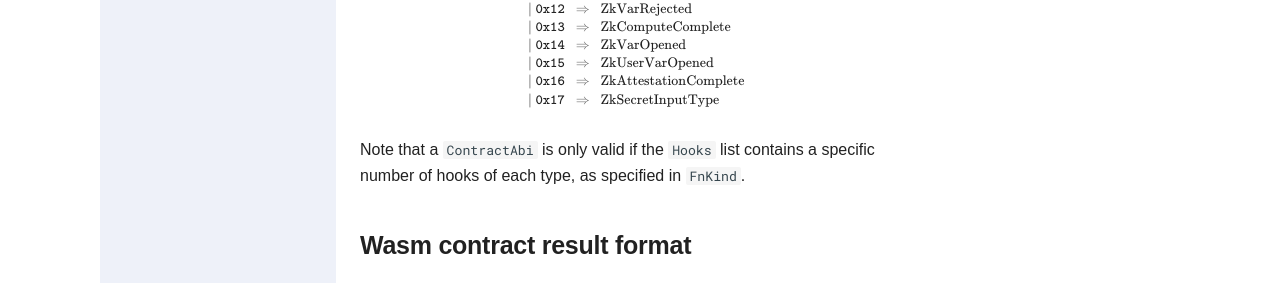
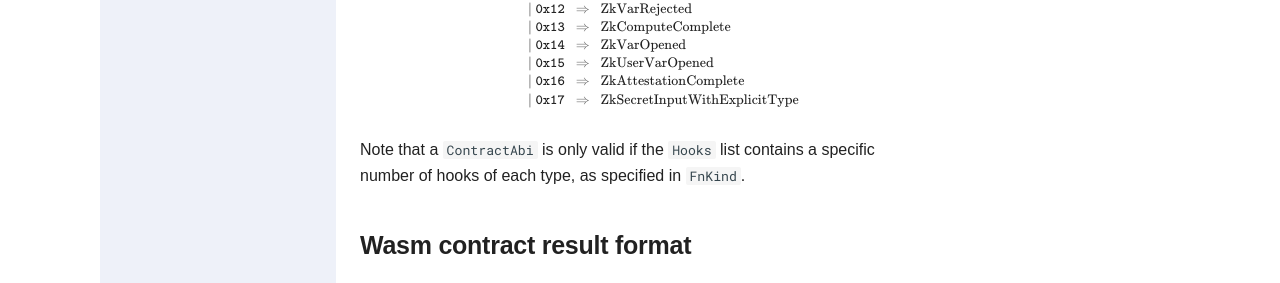
Before and after one commit to 0xSero/partisia-docs, an MkDocs documentation site: the page built from docs/abiv.md, in a window 1280 px wide and 1400 px high, scrolled down 4825 px. Shown: the part 1004-1287 px from the top of the window. Built offline with MkDocs 1.6.1 and Material for MkDocs 9.7.7, drawn with Linux system fonts in a browser that asks for light colours; some web fonts are replaced; a script that is not in the unit is left out; some of the changed text lies outside the part shown.

Commit message:
Rename ZkSecretInputType to ZkSecretInputWithExplicitType

```diff
--- a/docs/abiv.md
+++ b/docs/abiv.md
@@ -8,8 +8,8 @@
 
 ## ABI Version changes
 - Version **5.0** to **5.1**:
-    * Added new `FnKind: 0x17` called `ZkSecretInputType`.
-    * Added `SecretArgument` field to `FnAbi` to support ZK inputs. Only present when `FnKind` is `ZkSecretInputType`.
+    * Added new `FnKind: 0x17` called `ZkSecretInputWithExplicitType`.
+    * Added `SecretArgument` field to `FnAbi` to support ZK inputs. Only present when `FnKind` is `ZkSecretInputWithExplicitType`.
     * `FnKind: 0x10` is now deprecated.
 - Version **4.1** to **5.0**:
     * Added support for enum with struct items.
@@ -278,7 +278,7 @@
 &\text{Name: Identifier}, \\
 &\text{Shortname: LEB128}, \\
 &\text{Arguments: List<ArgumentAbi>}  \\
-&\text{SecretArgument: ArgumentAbi} \ \} &\text{SecretArgument is only present if Kind is ZkSecretInputType} \\
+&\text{SecretArgument: ArgumentAbi} \ \} &\text{SecretArgument is only present if Kind is ZkSecretInputWithExplicitType} \\
 \\
 \text{<FieldAbi>} \ := \ \{ \
 &\text{Name: Identifier}, \\
@@ -305,7 +305,7 @@
 |\ &\hexi{14} \ \Rightarrowx \text{ZkVarOpened}  &\text{(0..1)}\\
 |\ &\hexi{15} \ \Rightarrowx \text{ZkUserVarOpened} &\text{(0..1)}\\
 |\ &\hexi{16} \ \Rightarrowx \text{ZkAttestationComplete} &\text{(0..1)} \\
-|\ &\hexi{17} \ \Rightarrowx \text{ZkSecretInputType} &\text{(0..}\infty\text{)} \\
+|\ &\hexi{17} \ \Rightarrowx \text{ZkSecretInputWithExplicitType} &\text{(0..}\infty\text{)} \\
 \end{align*}
 } \\
 $$
```
